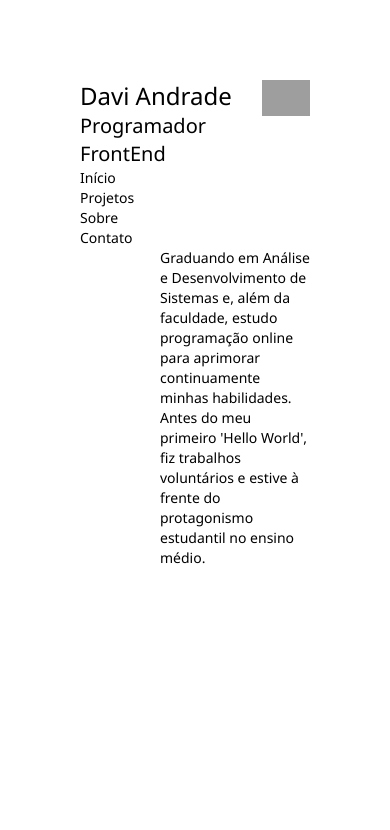
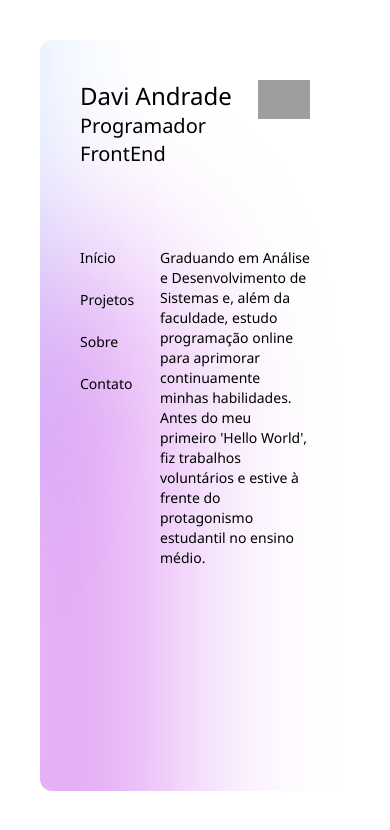
Before and after one commit to davi-andrade-js/dv-portfolio, a Next.js app: page / in a window 390 px wide. Shown: the top 830 px of the page. Built offline with nearby package versions, Linux system fonts and the light colour scheme; grey boxes are pictures that could not be loaded.

Commit message:
switched flex for grid

```diff
--- a/components/Sidebar.tsx
+++ b/components/Sidebar.tsx
@@ -2,11 +2,13 @@ import React from "react";
 
 export default function Sidebar() {
   return (
-    <nav className="mt-20 min-w-min flex flex-col text-sm gap-4">
-      <p className="z-10 ">Início</p>
-      <p className="z-10 ">Projetos</p>
-      <p className="z-10 ">Sobre</p>
-      <p className="z-10 ">Contato</p>
-    </nav>
+    <div className="grid col-start-1 row-start-2">
+      <nav className="mt-20 grid col-start-1 row-start-2 min-w-min text-sm gap-4">
+        <p className="z-10 ">Início</p>
+        <p className="z-10 ">Projetos</p>
+        <p className="z-10 ">Sobre</p>
+        <p className="z-10 ">Contato</p>
+      </nav>
+    </div>
   );
 }
--- a/src/app/globals.css
+++ b/src/app/globals.css
@@ -41,7 +41,7 @@ main {
   /* border: 1px solid rgba(209, 213, 219, 0.3); */
 }
 
-.absolute {
+.motion-area {
   border-radius: 12px;
   overflow: hidden;
   position: absolute;
@@ -90,10 +90,11 @@ main {
   animation: two 12s infinite linear;
 }
 
+/* TODO: tornar responsivo e em tailwind */
 @keyframes one {
   0% {
     left: -350px;
-    top: -150px;
+    top: -300px;
   }
   10% {
     left: -350px;
@@ -104,20 +105,20 @@ main {
     top: 350px;
   }
   30% {
-    left: 800px;
+    left: 1000px;
     top: 350px;
   }
   40% {
-    left: 800px;
-    top: -100px;
+    left: 1000px;
+    top: -300px;
   }
   50% {
     left: 300px;
-    top: -100px;
+    top: -300px;
   }
   60% {
     left: -350px;
-    top: -100px;
+    top: -300px;
   }
   70% {
     left: 0px;
@@ -133,14 +134,14 @@ main {
   }
   100% {
     left: -350px;
-    top: -150px;
+    top: -300px;
   }
 }
 
 @keyframes two {
   0% {
     left: 300px;
-    top: -150px;
+    top: -350px;
   }
   5% {
     left: 300px;
@@ -151,16 +152,16 @@ main {
     top: 250px;
   }
   15% {
-    left: -900px;
+    left: -1000px;
     top: 250px;
   }
   20% {
-    left: -900px;
-    top: -150px;
+    left: -1000px;
+    top: -350px;
   }
   25% {
     left: -400px;
-    top: -150px;
+    top: -350px;
   }
   30% {
     left: 100px;
@@ -172,18 +173,18 @@ main {
   }
   40% {
     left: 300px;
-    top: -150px;
+    top: -350px;
   }
   45% {
     left: -300px;
-    top: -150px;
+    top: -350px;
   }
   50% {
-    left: -900px;
-    top: -150px;
+    left: -1000px;
+    top: -350px;
   }
   55% {
-    left: -900px;
+    left: -1000px;
     top: 250px;
   }
   60% {
@@ -196,14 +197,14 @@ main {
   }
   70% {
     left: -300px;
-    top: -150px;
+    top: -350px;
   }
   75% {
-    left: -900px;
-    top: -150px;
+    left: -1000px;
+    top: -350px;
   }
   80% {
-    left: -900px;
+    left: -1000px;
     top: 250px;
   }
   85% {
@@ -216,7 +217,7 @@ main {
   }
   100% {
     left: 300px;
-    top: -150px;
+    top: -350px;
   }
 }
 
--- a/src/app/page.tsx
+++ b/src/app/page.tsx
@@ -7,26 +7,26 @@ export default function Home() {
     <>
       {/* <div className="noise"></div> */}
 
-      <main className="flex flex-col h-[89vh] p-10 m-10 ">
-        {/* <div className="absolute justify-center">
+      <main className="grid grid-cols-4 grid-rows-4 h-[89vh] p-10 m-10 ">
+        <div className="motion-area justify-center">
           <div className="bg-shape1 bg-teal opacity-50 bg-blur"></div>
           <div className="bg-shape2 bg-primary opacity-50 bg-blur"></div>
-        </div> */}
+        </div>
 
-        <header className="flex w-full space-between">
-          <div className="z-10 w-full flex-start flex-col font-mono text-sm lg:flex">
+        <header className="grid justify-between w-full col-start-1 row-start-1 col-end-5 row-end-2">
+          <div className="z-10 flex flex-col font-mono text-sm">
             <p className=" left-0 top-0 lg:static lg:w-auto text-2xl">Davi Andrade</p>
             <p className=" left-0 top-0  lg:static lg:w-auto text-xl">Programador FrontEnd</p>
           </div>
-          <div className="z-10">
+          <div className="z-10 w-30 grid col-start-4">
             <Image width={60} height={600} alt="Theme" src={"/dark.png"} />
           </div>
         </header>
 
         <Sidebar />
 
-        <div className="z-10 w-full flex justify-end">
-          <article className="font-mono text-sm text-lg">
+        <div className="grid justify-end col-start-4">
+          <article className="z-10 font-mono text-sm">
             <p className=" w-[150px]">
               {
                 "Graduando em Análise e Desenvolvimento de Sistemas e, além da faculdade, estudo programação online para aprimorar continuamente minhas habilidades. Antes do meu primeiro 'Hello World', fiz trabalhos voluntários e estive à frente do protagonismo estudantil no ensino médio."
```
Also changed, not shown: package.json (+6 -5 lines), 1 other file (tests, documents, lock files or other folders).
